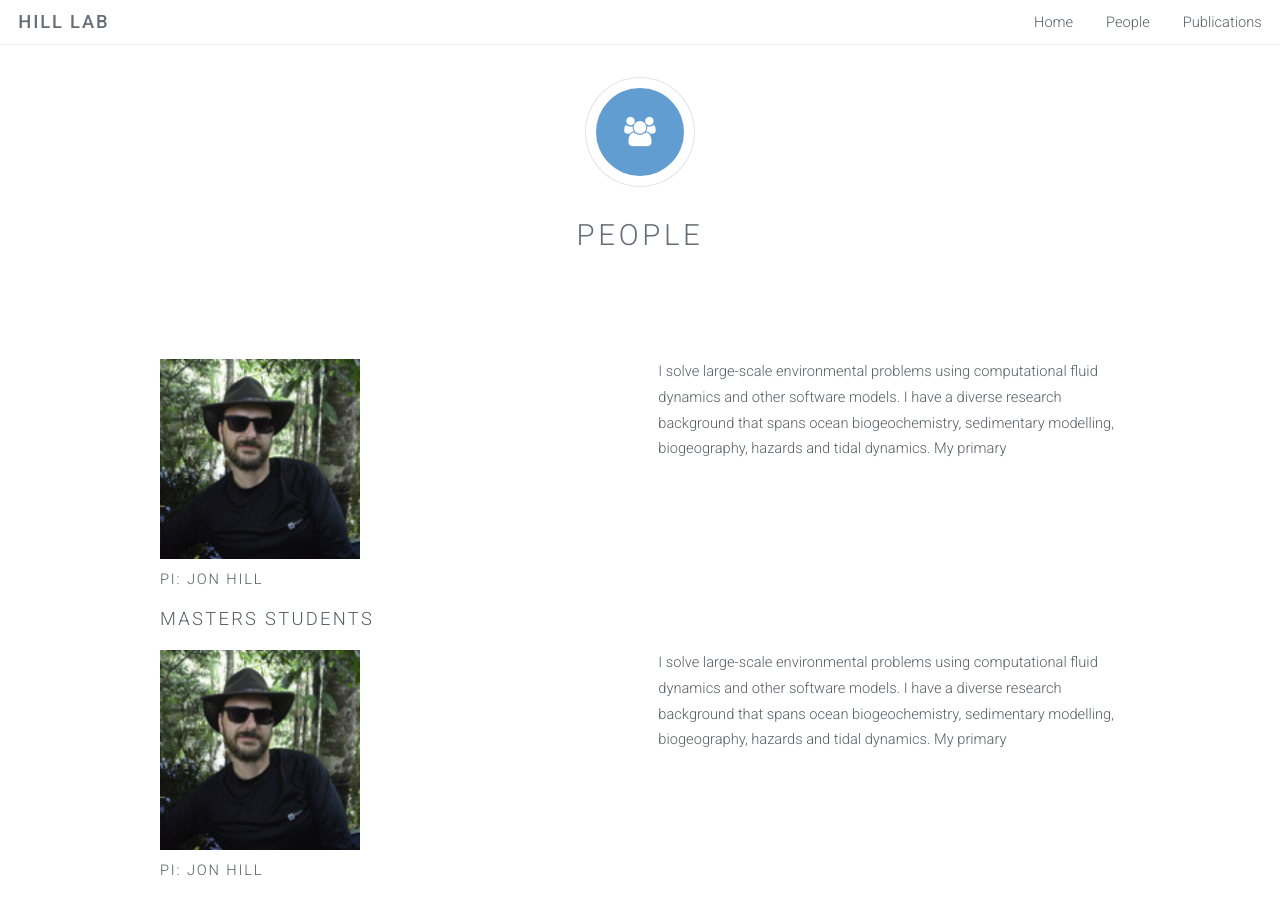
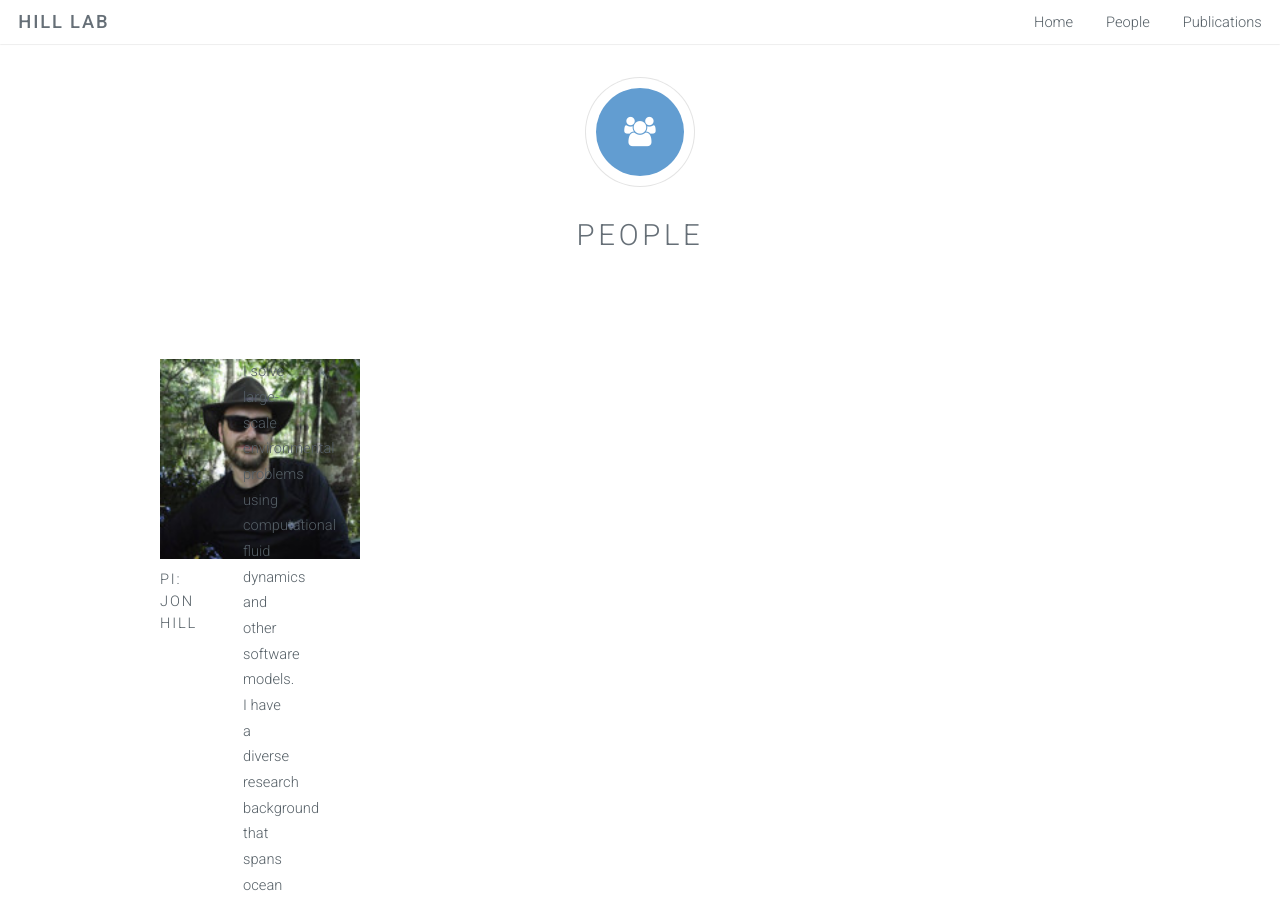
Before and after one commit to EnvModellingGroup/EnvModellingGroup.github.io, a Jekyll site: the page built from people/index.html, in a window 1280 px wide and 900 px high. Built offline with Jekyll 4.4.1, drawn with Linux system fonts in a browser that asks for light colours.

Commit message:
more tweaks to layout

```diff
--- a/people/index.html
+++ b/people/index.html
@@ -14,11 +14,11 @@ keywords: modelling, environmental, ecological, ecology, environment, computatio
 	<section class="wrapper style2">
 		<div class="container">
 			<div class="row">
-				<div class="6u">
+				<div class="1u">
 						<img height="200px" src="images/jhill.jpg" alt="Jon Hill wearing a hat" />
 						<h4>PI: Jon Hill</h4>
                 </div>
-                <div class="6u">
+                <div class="1u">
                         <p>I solve large-scale environmental problems using computational fluid dynamics and other software models. I have a diverse research background that spans ocean biogeochemistry, sedimentary modelling, biogeography, hazards and tidal dynamics. My primary
 				</div>
 			</div>
@@ -26,11 +26,11 @@ keywords: modelling, environmental, ecological, ecology, environment, computatio
         <div class="container">
             <h3>Masters students</h3>
             <div class="row">
-				<div class="6u">
+				<div class="1u">
 						<img height="200px" src="images/jhill.jpg" alt="Jon Hill wearing a hat" />
 						<h4>PI: Jon Hill</h4>
                 </div>
-                <div class="6u">
+                <div class="1u">
                         <p>I solve large-scale environmental problems using computational fluid dynamics and other software models. I have a diverse research background that spans ocean biogeochemistry, sedimentary modelling, biogeography, hazards and tidal dynamics. My primary
 				</div>
 			</div>
@@ -38,11 +38,11 @@ keywords: modelling, environmental, ecological, ecology, environment, computatio
         <div class="container">
             <h3>Undergraduate students</h3>
 			<div class="row">
-				<div class="6u">
+				<div class="1u">
 						<img height="200px" src="images/jhill.jpg" alt="Jon Hill wearing a hat" />
 						<h4>PI: Jon Hill</h4>
                 </div>
-                <div class="6u">
+                <div class="1u">
                         <p>I solve large-scale environmental problems using computational fluid dynamics and other software models. I have a diverse research background that spans ocean biogeochemistry, sedimentary modelling, biogeography, hazards and tidal dynamics. My primary
 				</div>
 			</div>
```
